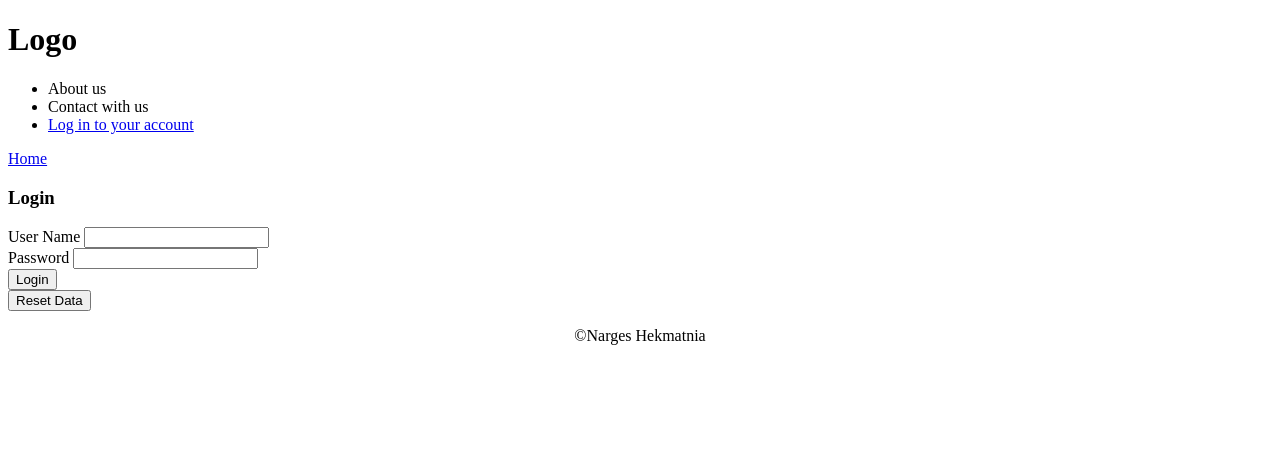
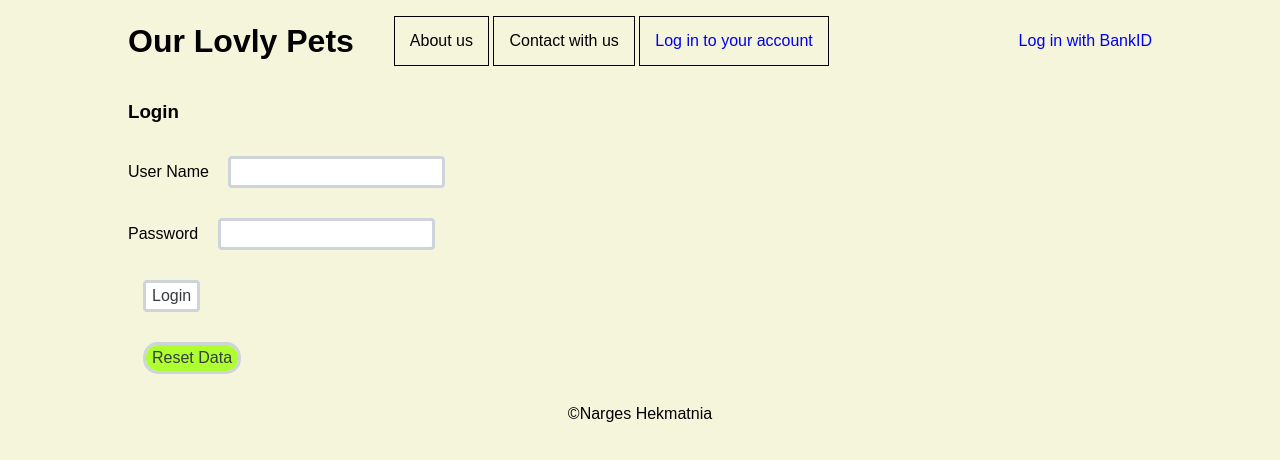
Before and after one commit to Narnia11/AssignmentHTML, a plain HTML site: page login.html in a window 1280 px wide. Drawn offline with Linux system fonts and the light colour scheme.

Commit message:
style.css edited & login.css added

```diff
--- /dev/null
+++ b/login.css
@@ -0,0 +1,47 @@
+body{
+    font-family: sans-serif;
+    width: 1024px;
+    margin: auto;
+    background-color: beige;
+ }
+ #pageTitle{
+    display: inline-block;
+ }
+ nav{
+    display: inline-block;
+ }
+ ul li{
+    list-style: none;
+ }
+ nav ul li{
+  display: inline-block;
+  padding: 15px;
+  border: 1px solid black;
+ }
+ header{
+    display: flex;
+    align-items: center;
+ }
+ header>ul{
+    display: inline-block;
+    margin-left: auto;
+ }
+ a{
+    text-decoration: none;
+ }
+ .form-control {
+margin: 15px;
+    font-size: 1rem;
+    font-weight: 400;
+    line-height: 1.5;
+    color: #373c41;
+    background-color: #fff;
+    background-clip: padding-box;
+    border: 3px solid #ced4da;
+    border-radius: .25rem;
+    transition: border-color .15s ease-in-out,box-shadow .15s ease-in-out;
+  }
+  #reset-button{
+      background-color: greenyellow;
+    border-radius: 15px;
+  }
--- a/login.html
+++ b/login.html
@@ -3,10 +3,11 @@
     <head>
         <meta charset="UTF-8">
         <title>Login page</title>
+        <link href="login.css" rel="stylesheet" />
     </head>
     <body>
         <header>
-            <h1>Logo</h1>
+            <h1 id="pageTitle">Our Lovly Pets</h1>
             <nav>
                 <ul>
                     <li>About us</li>
@@ -14,27 +15,30 @@
                     <li><a href="login.html">Log in to your account</a></li>
                 </ul>
             </nav>
-            <a href="index.html" >Home</a></li>
+            <ul>
+                <li><a href="login.html">Log in with BankID</a></li>
+            </ul>
         </header>
+
         <main>
             <h3>Login</h3>
             <form action="">
                 <div>
                     <label for="">  User Name</label>
-                    <input type="text">
+                    <input type="text" class="form-control">
                 </div>
 
                 <div>
                     <label for=""> Password</label>
-                    <input type="password">
+                    <input type="password" class="form-control">
                 </div>
 
                 <div>
-                    <button type="submit">Login</button>
+                    <button type="submit" class="form-control">Login</button>
                 </div>
 
                 <div>
-                    <button type="submit">Reset Data</button>
+                    <button type="reset" id="reset-button" class="form-control">Reset Data</button>
                 </div>
             </form>
         </main>
--- a/style.css
+++ b/style.css
@@ -18,26 +18,35 @@ body{
  padding: 15px;
  border: 1px solid black;
 }
+header{
+   display: flex;
+   align-items: center;
+}
 header>ul{
    display: inline-block;
-    float: right;
+   margin-left: auto;
 }
 a{
    text-decoration: none;
 }
+
+div#container{
+   display: flex;
+}
 main{
    background-color: cornsilk;
-    display: inline-block;
-    width: 900px;
+   display: flex;
+   flex-wrap: wrap;
+   justify-content: space-between;
 }
 article{
-    display: inline-block;
-    width: 500px;
-    background-color: beige;
+width: 400px;
+}
+article img{
+   width: 100%;
+   height: auto;
 }
 aside{
-    display: inline-block;
-    width: 124px;
    background-color: antiquewhite;
 }
 footer{text-align: center;}
```
Also changed, not shown: Index.html (+8 -4 lines). Lines whose indentation alone changed are shown as unchanged.
